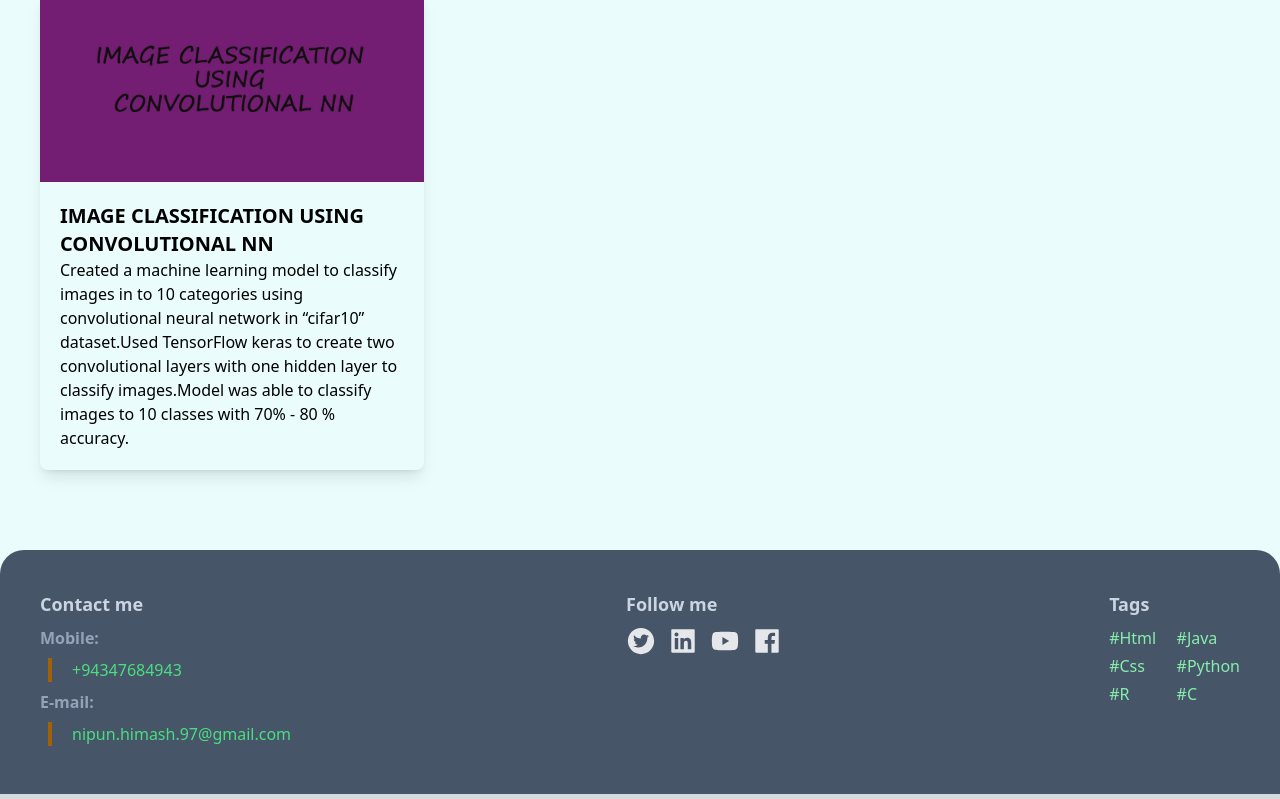
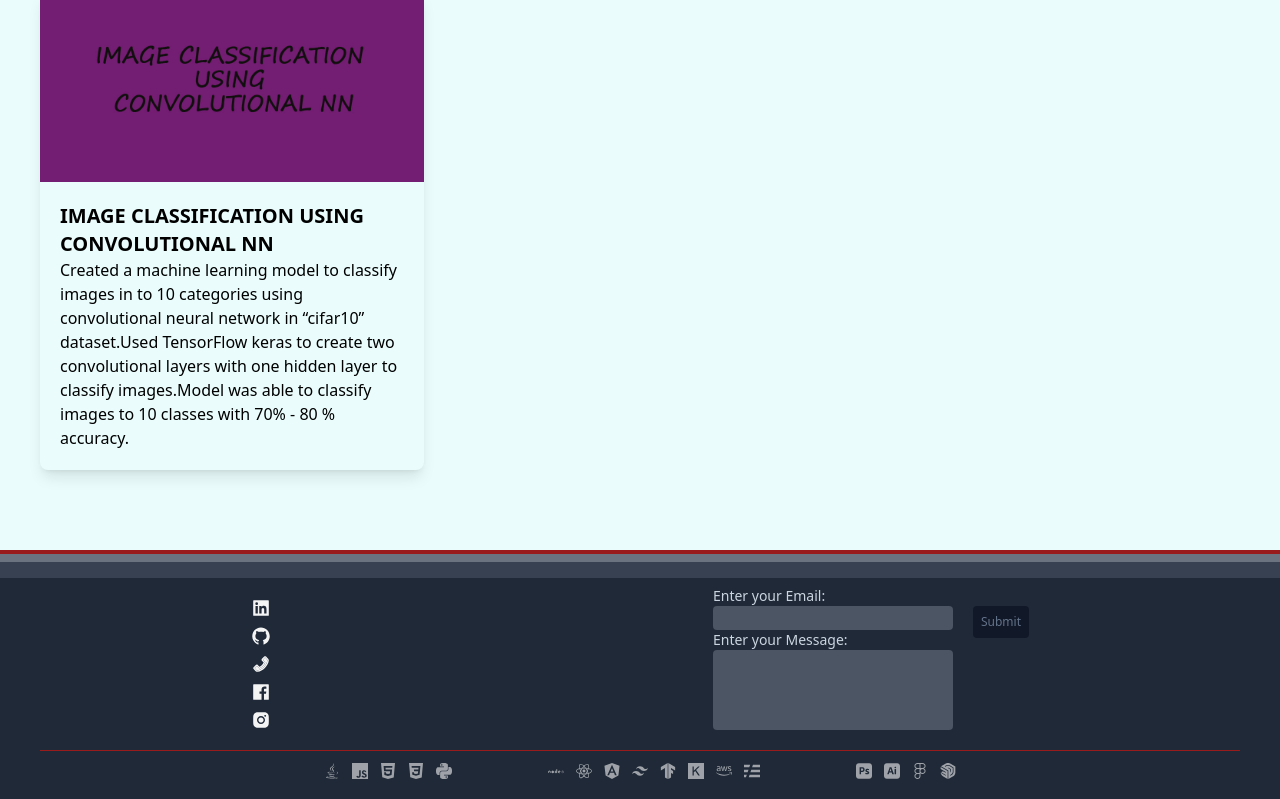
Before and after one commit to himaSH97/Portfolio, a Next.js app: page / in a window 1280 px wide. Shown: the part 2470-3269 px from the top of the page. Built offline with nearby package versions, Linux system fonts and the light colour scheme.

Commit message:
footer changes

```diff
--- a/Components/Footer.jsx
+++ b/Components/Footer.jsx
@@ -1,69 +1,195 @@
-import React from 'react'
+import React, { useRef, useState } from "react";
+import emailjs from "@emailjs/browser";
 import {
-  AiFillTwitterCircle,
+  AiFillGithub,
   AiFillLinkedin,
-  AiFillYoutube,
+  AiTwotonePhone,
   AiFillFacebook,
+  AiFillInstagram,
 } from "react-icons/ai";
+import {
+  SiFigma,
+  SiAdobeillustrator,
+  SiSketchup,
+  SiAdobephotoshop,
+  SiPython,
+  SiAngular,
+  SiServerless,
+  SiJavascript,
+  SiReact,
+  SiTailwindcss,
+  SiHtml5,
+  SiCss3,
+  SiTensorflow,
+  SiKeras,
+  SiAmazonaws,
+} from "react-icons/si";
+import { DiNodejs } from "react-icons/di";
+import { FaJava } from "react-icons/fa";
+import { motion, useScroll, easeInOut, AnimatePresence   } from "framer-motion";
+import { useInView } from 'react-intersection-observer';
+import { ToastContainer, toast } from 'react-toastify';
+import 'react-toastify/dist/ReactToastify.css';
 
 const Footer = () => {
+  const [message, setMessege] = useState("");
+  const [from, setFrom] = useState("");
+  const { ref, inView, entry } = useInView({
+    /* Optional options */
+    threshold: 0,
+  });
+  const sendEmail = (content) => {
+    emailjs
+      .send(process.env.NEXT_PUBLIC_SERVICE_KEY, process.env.NEXT_PUBLIC_TEMPLATE_KEY, content, process.env.NEXT_PUBLIC_PUBLIC_KEY)
+      .then(
+        (result) => {
+          toast.success('Success!', {
+            position: toast.POSITION.BOTTOM_RIGHT
+        });
+        setMessege("")
+        setFrom("")
+        },
+        (error) => {
+          toast.error('Error', {
+            position: toast.POSITION.BOTTOM_RIGHT
+        });
+          console.log(error.text);
+        }
+      );
+  };
+  const handleMsgChange = (e) => {
+    setMessege(e.target.value);
+  };
+  const handleChange = (e) => {
+    setFrom(e.target.value);
+  };
+
+  const handleClick = (type) => {
+    switch (type) {
+      case "linkedIn":
+        window.open("https://www.linkedin.com/in/nipunhimash", "linkedinTab");
+      case "git":
+        window.open("https://github.com/himaSH97", "githubTab");
+      case "email":
+    }
+  };
   return (
-    <div className=' bg-slate-600 md:flex justify-between rounded-t-3xl' >
-      <div className='  p-10 '>
-        <h4 className='font-bold pb-2 text-slate-300 text-lg'> Contact me</h4>
-        <ul>
-          <li>
-            <h5 className='font-semibold text-slate-400'>Mobile:</h5>
-            <div className="flex h-auto p-2 " >
-              <div className="bg-yellow-700 w-1"></div>
-              <div className="pl-[20px] dark:text-gr4">
-                <p className=' text-green-400'>+94347684943</p>
+    <>
+    <AnimatePresence>
+      <motion.div
+        ref={ref}
+        className="bg-red-800"
+        initial={{ y: 20 }}
+        whileInView={{ y: 0 }}
+        transition={{ duration: 0.25, ease: "easeInOut" }}
+        viewport={{ once: true }}
+      >
+        <div className=" h-1"></div>
+        <motion.div
+          className="bg-gray-500"
+          initial={{ y: 20 }}
+          whileInView={{ y: 0 }}
+          transition={{ delay: 0.1, duration: 0.25, ease: "easeInOut" }}
+        >
+          <div className=" h-2"></div>
+          <motion.div
+            className="bg-gray-700 "
+            initial={{ y: 20 }}
+            whileInView={{ y: 0 }}
+            transition={{ delay: 0.2, duration: 0.25, ease: "easeInOut" }}
+          >
+            <div className=" h-4"></div>
+            <motion.div
+              className="bg-gray-800 h-auto"
+              initial={{ y: 20 }}
+              whileInView={{ y: 0 }}
+              transition={{ delay: 0.3, duration: 0.25, ease: "easeInOut" }}
+            >
+              <div className="  flex justify-around ">
+                <div className="m-5 ml-10 flex flex-col gap-2 text-xl">
+                  <AiFillLinkedin
+                    className="text-zinc-100 hover:text-black"
+                    onClick={() => {
+                      handleClick("linkedIn");
+                    }}
+                  />
+                  <AiFillGithub
+                    className="text-zinc-100 hover:text-black"
+                    onClick={() => {
+                      handleClick("git");
+                    }}
+                  />
+                  <AiTwotonePhone className="text-zinc-100 hover:text-black" />
+                  <AiFillFacebook className="text-zinc-100 hover:text-black" />
+                  <AiFillInstagram className="text-zinc-100 hover:text-black" />
+                </div>
+                <div className="flex flex-col md:flex-row gap-5 mt-2 mr-5">
+                  <div className="flex flex-col">
+                    <label className="text-slate-300 text-sm">
+                      Enter your Email:
+                    </label>
+                    <input
+                      type="text"
+                      value={from}
+                      className="border-b-0.5  bg-gray-600 rounded  outline-none text-center"
+                      onChange={handleChange}
+                    />
+                    <label className="text-slate-300 text-sm">
+                      Enter your Message:
+                    </label>
+                    <input
+                      type="text"
+                      value={message}
+                      className="h-20 w-60 border-b-0.5 bg-gray-600 rounded outline-none text-center"
+                      onChange={handleMsgChange}
+                    />
+                  </div>
+                  <button
+                    className="p-2 h-8 text-center rounded bg-gray-900 md:mt-5 text-slate-500 text-xs"
+                    disabled={message === "" && from === ""}
+                    onClick={() => {
+                      sendEmail({ message: message, from: from });
+                    }}
+                  >
+                    Submit
+                  </button>
+                  <ToastContainer />
+                </div>
               </div>
-            </div>
 
+              <div className="bg-red-800 h-[0.5px] ml-10 mr-10 mb-3 "></div>
+              <div className="flex flex-col md:flex-row text-base gap-3 md:gap-24 justify-center align-middle pb-5 opacity-60 ">
+                <div className=" flex flex-row gap-3 justify-center">
+                  <FaJava className="text-zinc-100" />
+                  <SiJavascript className="text-zinc-100  " />
+                  <SiHtml5 className="text-zinc-100" />
+                  <SiCss3 className="text-zinc-100" />
+                  <SiPython className="text-zinc-100" />
+                </div>
+                <div className=" flex flex-row gap-3 justify-center">
+                  <DiNodejs className="text-zinc-100 " />
+                  <SiReact className="text-zinc-100 " />
+                  <SiAngular className="text-zinc-100" />
+                  <SiTailwindcss className="text-zinc-100" />
+                  <SiTensorflow className="text-zinc-100" />
+                  <SiKeras className="text-zinc-100" />
+                  <SiAmazonaws className="text-zinc-100" />
+                  <SiServerless className="text-zinc-100" />
+                </div>
+                <div className=" flex flex-row gap-3 justify-center">
+                  <SiAdobephotoshop className="text-zinc-100" />
+                  <SiAdobeillustrator className="text-zinc-100" />
+                  <SiFigma className="text-zinc-100" />
+                  <SiSketchup className="text-zinc-100" />
+                </div>
+              </div>
+            </motion.div>
+          </motion.div>
+        </motion.div>
+      </motion.div>
+      </AnimatePresence>
+    </>
+  );
+};
 
-          </li>
-          <li>
-            <h5 className='font-semibold text-slate-400'>E-mail:</h5>
-
-            <div className="flex h-auto p-2 " >
-              <div className="bg-yellow-700 w-1"></div>
-              <div className="pl-[20px] dark:text-gr4">
-                <p className=' text-green-400'>nipun.himash.97@gmail.com</p>
-              </div>
-            </div>
-
-
-          </li>
-        </ul>
-      </div>
-      <div className=' p-10  '>
-        <h4 className='font-bold pb-2 text-slate-300 text-lg'> Follow me</h4>
-        <div className="text-3xl text-gray-200 dark:text-gray-400 flex gap-3">
-          <AiFillTwitterCircle className=' hover:text-black ' />
-          <AiFillLinkedin className=' hover:text-black' />
-          <AiFillYoutube className=' hover:text-black' />
-          <AiFillFacebook className=' hover:text-black' />
-
-        </div>
-
-      </div>
-
-
-      <div className=' p-10'>
-        <h4 className='font-bold pb-2 text-slate-300 text-lg'> Tags</h4>
-        <ul className='grid grid-cols-2 gap-1 text-green-300'>
-          <li>#Html</li>
-          <li>#Java</li>
-          <li>#Css</li>
-          <li>#Python</li>
-          <li>#R</li>
-          <li>#C</li>
-        </ul>
-      </div>
-
-    </div>
-  )
-}
-
-export default Footer
+export default Footer;
```
Also changed, not shown: package.json (+14 -0 lines), 1 other file (tests, documents, lock files or other folders).
